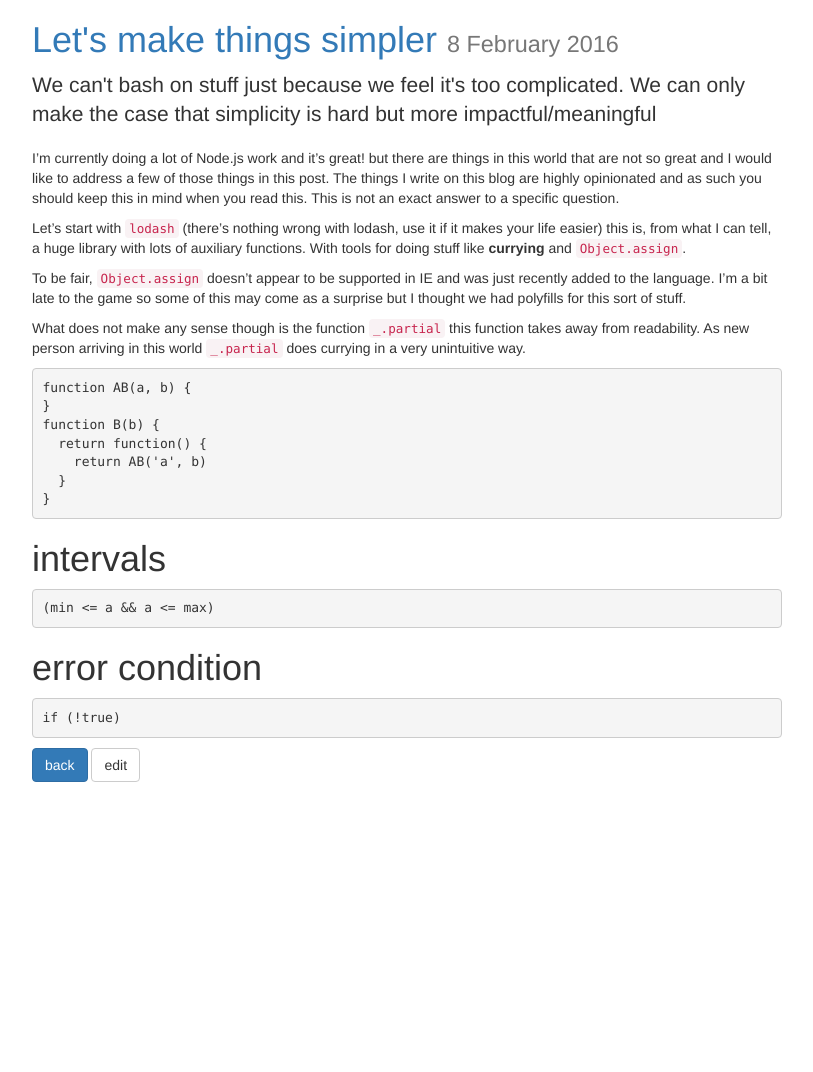
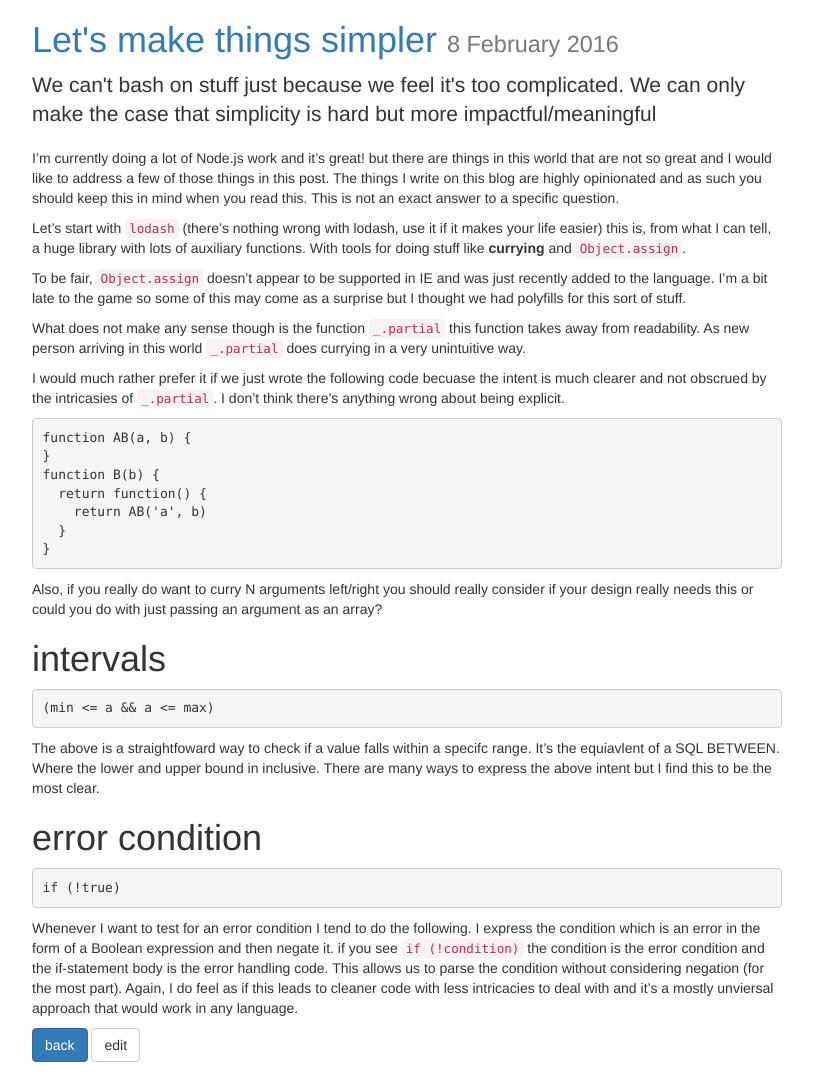
Before and after one commit to leidegre/leidegre.github.com, a Jekyll site: the page built from _posts/2016-02-08-simpler.md, in a window 1280 px wide. Shown: the whole page, without its empty margins (38-851 px from the left). Built offline with Jekyll 4.4.1, drawn with Linux system fonts in a browser that asks for light colours; nearby versions of some CDN libraries; before the commit the page ends 900 px from its top, so only the background shows below that.

Commit message:
Update 2016-02-08-simpler.md

```diff
--- a/_posts/2016-02-08-simpler.md
+++ b/_posts/2016-02-08-simpler.md
@@ -12,6 +12,8 @@ To be fair, `Object.assign` doesn't appear to be supported in IE and was just re
 
 What does not make any sense though is the function `_.partial` this function takes away from readability. As new person arriving in this world `_.partial` does currying in a very unintuitive way.
 
+I would much rather prefer it if we just wrote the following code becuase the intent is much clearer and not obscrued by the intricasies of `_.partial`. I don't think there's anything wrong about being explicit.
+
 ~~~
 function AB(a, b) {
 }
@@ -22,10 +24,16 @@ function B(b) {
 }
 ~~~
 
+Also, if you really do want to curry N arguments left/right you should really consider if your design really needs this or could you do with just passing an argument as an array?
+
 # intervals
 
     (min <= a && a <= max)
 
+The above is a straightfoward way to check if a value falls within a specifc range. It's the equiavlent of a SQL BETWEEN. Where the lower and upper bound in inclusive. There are many ways to express the above intent but I find this to be the most clear.
+
 # error condition
 
     if (!true)
+
+Whenever I want to test for an error condition I tend to do the following. I express the condition which is an error in the form of a Boolean expression and then negate it. if you see `if (!condition)` the condition is the error condition and the if-statement body is the error handling code. This allows us to parse the condition without considering negation (for the most part). Again, I do feel as if this leads to cleaner code with less intricacies to deal with and it's a mostly unviersal approach that would work in any language.
```
